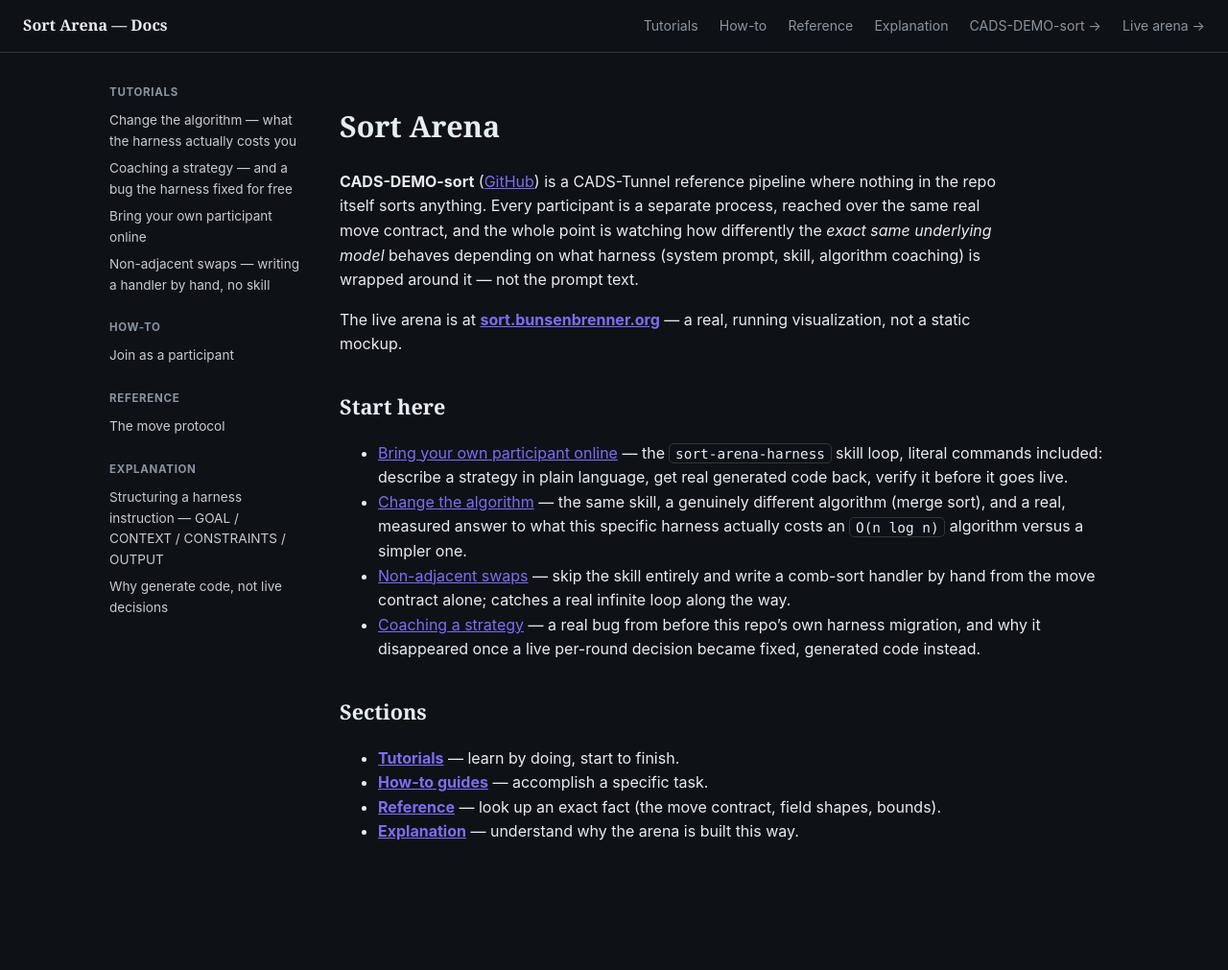
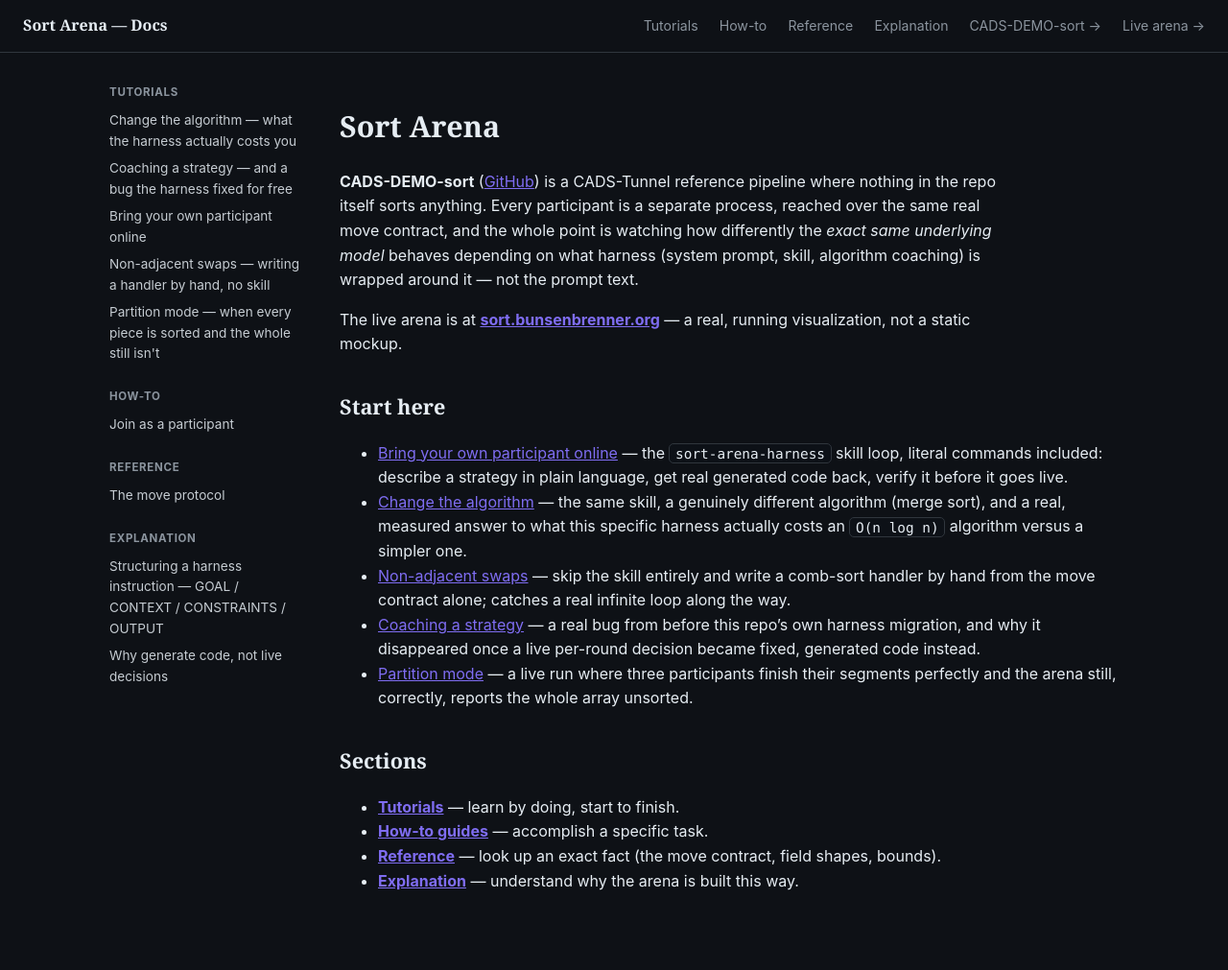
Before and after one commit to scimbe/CADS-DEMO-sort-docs, a Jekyll site: the page built from index.md, in a window 1280 px wide. Shown: the whole page at 96% size. Built offline with Jekyll 4.4.1, drawn with Linux system fonts in a browser that asks for light colours; before the commit the page ends 960 px from its top, so only the background shows below that; part of the change alters nothing that is shown.

Commit message:
Add fifth tutorial: partition mode (mode-level, not handler-level, harness lesson)
A real, live /partition run against sort.bunsenbrenner.org (reference-sorter,
bubble-sort-claude, algorithm-coached-claude, len=18, 6/6/6 split) shows all
three segments finishing correctly with zero faults while wholeArraySorted
stays false -- exactly what docs/protocol.md's own text predicts (position-
split segments don't guarantee value-range alignment, no merge phase is
implemented on purpose), now confirmed against the real arena rather than
taken on the docs' word. Contrasts with tutorials 1-4, which were all about
handler-level design; this one is entirely about a mode-level scoring decision
no participant's own strategy can affect. Completes the requested 4-5 tutorial
set. Cross-linked from index.md and join-as-a-participant.md.

````diff
--- a/_how-to/join-as-a-participant.md
+++ b/_how-to/join-as-a-participant.md
@@ -249,6 +249,9 @@ participant's old grant no longer registers as a member).
   reached the arena.
 - [Coaching a strategy]({{ '/tutorials/coaching-a-strategy/' | relative_url }}) — a real bug from
   before this repo's own harness migration, and why generated code closed it for free.
+- [Partition mode]({{ '/tutorials/partition-mode/' | relative_url }}) — a live run where every
+  participant's segment finishes perfectly and the whole array still isn't sorted, and why that's
+  not a bug.
 - [Why generate code, not live decisions]({{ '/explanation/why-generate-not-decide/' | relative_url }})
   — the full evidence behind this harness's design.
 - [The move protocol]({{ '/reference/move-protocol/' | relative_url }}) — the authoritative
--- /dev/null
+++ b/_tutorials/partition-mode.md
@@ -0,0 +1,112 @@
+---
+title: Partition mode — when every piece is sorted and the whole still isn't
+description: A live, reproducible run against the real arena, where three participants finish their segments perfectly and the harness still reports the array unsorted.
+order: 5
+---
+
+# Partition mode — when every piece is sorted and the whole still isn't
+
+The first four tutorials were all about **handler-level** harness design: what a participant's own
+code does with the array it's handed. This one is about a **mode-level** harness decision instead
+— something [The move protocol]({{ '/reference/move-protocol/' | relative_url }}) defines once,
+for everyone, that no participant's own strategy can opt out of. It produces a result that looks
+like a bug the first time you see it and isn't one: every participant finishing its own piece
+perfectly, and the arena still correctly reporting the whole thing unsorted.
+
+## What partition mode actually does
+
+Race mode (used for every head-to-head table in the earlier tutorials) gives each participant its
+own **full, independent copy** of the same starting array. Partition mode does something different:
+it splits **one** array by position into contiguous, non-overlapping segments — one per
+participant — and each one sorts only its own slice. From inside a handler, this is
+indistinguishable from an ordinary `solo` run against a shorter array; the only visible difference
+is two extra fields on every round event, `segmentStart`/`segmentLength`, that let a client map a
+segment-local `i`/`j` back to the whole array's real position.
+
+## A real run against the live arena, verbatim
+
+Three of this repo's shipped participants are currently reachable and working (`windows-selection`
+is not, tracked separately on [`ct-agent#15`](https://github.com/scimbe/ct-agent/issues/15) — this
+run deliberately only uses participants confirmed live, not a hand-picked example):
+
+```bash
+curl -s -N -X POST "https://sort.bunsenbrenner.org/partition?ids=reference-sorter,bubble-sort-claude,algorithm-coached-claude&len=18"
+```
+
+An 18-element array splits three ways into 6/6/6. Real output, trimmed to the parts that matter
+(every intermediate round streamed too — this is the `start` and `final` events only):
+
+```json
+{"stage":"start","initialArray":[65,42,98,98,61,81,89,76,27,61,34,56,57,2,21,60,44,68],
+ "segments":[{"you":"reference-sorter","start":0,"length":6},
+             {"you":"bubble-sort-claude","start":6,"length":6},
+             {"you":"algorithm-coached-claude","start":12,"length":6}]}
+
+{"stage":"final",
+ "finalArray":[42,61,65,81,98,98, 27,34,56,61,76,89, 2,21,44,57,60,68],
+ "wholeArraySorted":false,
+ "perParticipant":[
+   {"you":"reference-sorter",        "finishedCorrectly":true,"roundsUsed":7, "comparisons":0,"swaps":6, "faults":0},
+   {"you":"bubble-sort-claude",      "finishedCorrectly":true,"roundsUsed":14,"comparisons":2,"swaps":11,"faults":0},
+   {"you":"algorithm-coached-claude","finishedCorrectly":true,"roundsUsed":5, "comparisons":0,"swaps":4, "faults":0}]}
+```
+
+Look at `finalArray` split at the same 6/6/6 boundaries: `[42,61,65,81,98,98]`,
+`[27,34,56,61,76,89]`, `[2,21,44,57,60,68]`. **Every single segment is internally sorted** — check
+each one, they're all non-decreasing. All three participants reported `finishedCorrectly: true`
+with zero faults. And the array as a whole — `42, 61, 65, ..., 98, 27, 34, ...` — very obviously
+is not sorted: `98` is immediately followed by `27`.
+
+This is exactly the outcome [The move protocol]({{ '/reference/move-protocol/' | relative_url }})
+says to expect, not a bug this run happened to trigger: *"splitting by position is not the same as
+splitting by value range, and concatenating locally-sorted slices only yields a globally sorted
+array when each slice already happened to hold the right value range."* What's new here is seeing
+it actually happen against the live arena with real participants, rather than taking the docs'
+word for it.
+
+## Why this is a harness lesson, not a participant bug
+
+Nothing about this is any participant's fault, and nothing in a smarter handler could have
+prevented it. `reference-sorter`, `bubble-sort-claude`, and `algorithm-coached-claude` were each
+handed a 6-element slice with no visibility into the other two segments' values — from inside a
+single handler invocation, sorting `[57, 2, 21, 60, 44, 68]` into `[2, 21, 44, 57, 60, 68]` is a
+completely correct, completely finished job. **The gap lives entirely in what the mode itself
+promises**: partition mode splits by array *position*, and a globally sorted result requires
+splitting by value *range* instead (imagine handing segment 1 every value that belongs in
+positions 0-5 of the final sorted array, segment 2 the next sixth, and so on) — which requires
+information no single segment's handler has, by the mode's own design. Real parallel/external sort
+algorithms solve exactly this with a merge phase after the segments finish; partition mode
+deliberately doesn't implement one, because the point of this mode is watching segments sort
+concurrently on screen, not shipping a working parallel sort.
+
+Compare this to every earlier tutorial's failures: [Non-adjacent
+swaps]({{ '/tutorials/non-adjacent-swaps/' | relative_url }})'s infinite loop and [Coaching a
+strategy]({{ '/tutorials/coaching-a-strategy/' | relative_url }})'s historical fault were both
+things a better handler could fix. `wholeArraySorted: false` here is not that kind of gap — it's
+the harness telling you, correctly, what its own scoring actually measures per segment versus what
+a human glancing at the picture might assume it measures overall. Knowing the difference before
+you look at a partition-mode run is the actual point of this tutorial.
+
+## The per-participant numbers still tell the usual story
+
+Equal segment lengths (6 each) make the three `perParticipant` rows directly comparable, and they
+land exactly where the earlier tutorials predict: `algorithm-coached-claude`'s direct-placement
+strategy finishes fastest (5 rounds, 0 comparisons — [Coaching a
+strategy]({{ '/tutorials/coaching-a-strategy/' | relative_url }})'s at-most-`n-1`-swaps bound in
+miniature), `reference-sorter`'s insertion sort is respectable (7 rounds), and
+`bubble-sort-claude`'s adjacent-only sweep is the slowest of the three (14 rounds, and the only one
+to spend any rounds on `compare`). Partition mode doesn't change how a strategy's own efficiency
+gets measured — only what "the array" that efficiency is measured against actually means.
+
+## Try it yourself
+
+Any set of currently-live participant ids works — check [`GET
+/participants`](https://sort.bunsenbrenner.org/participants) for the current roster, then:
+
+```bash
+curl -s -N -X POST "https://sort.bunsenbrenner.org/partition?ids=<id-a>,<id-b>,<id-c>&len=<N>"
+```
+
+Watch for the same shape: `finishedCorrectly: true` across the board, `wholeArraySorted: false`
+anyway, unless the values happened to already fall into position-ordered ranges — which, for a
+random array, they usually won't.
--- a/index.md
+++ b/index.md
@@ -28,6 +28,9 @@ running visualization, not a static mockup.
 - [Coaching a strategy]({{ '/tutorials/coaching-a-strategy/' | relative_url }}) — a real bug from
   before this repo's own harness migration, and why it disappeared once a live per-round decision
   became fixed, generated code instead.
+- [Partition mode]({{ '/tutorials/partition-mode/' | relative_url }}) — a live run where three
+  participants finish their segments perfectly and the arena still, correctly, reports the whole
+  array unsorted.
 
 ## Sections
 
````
